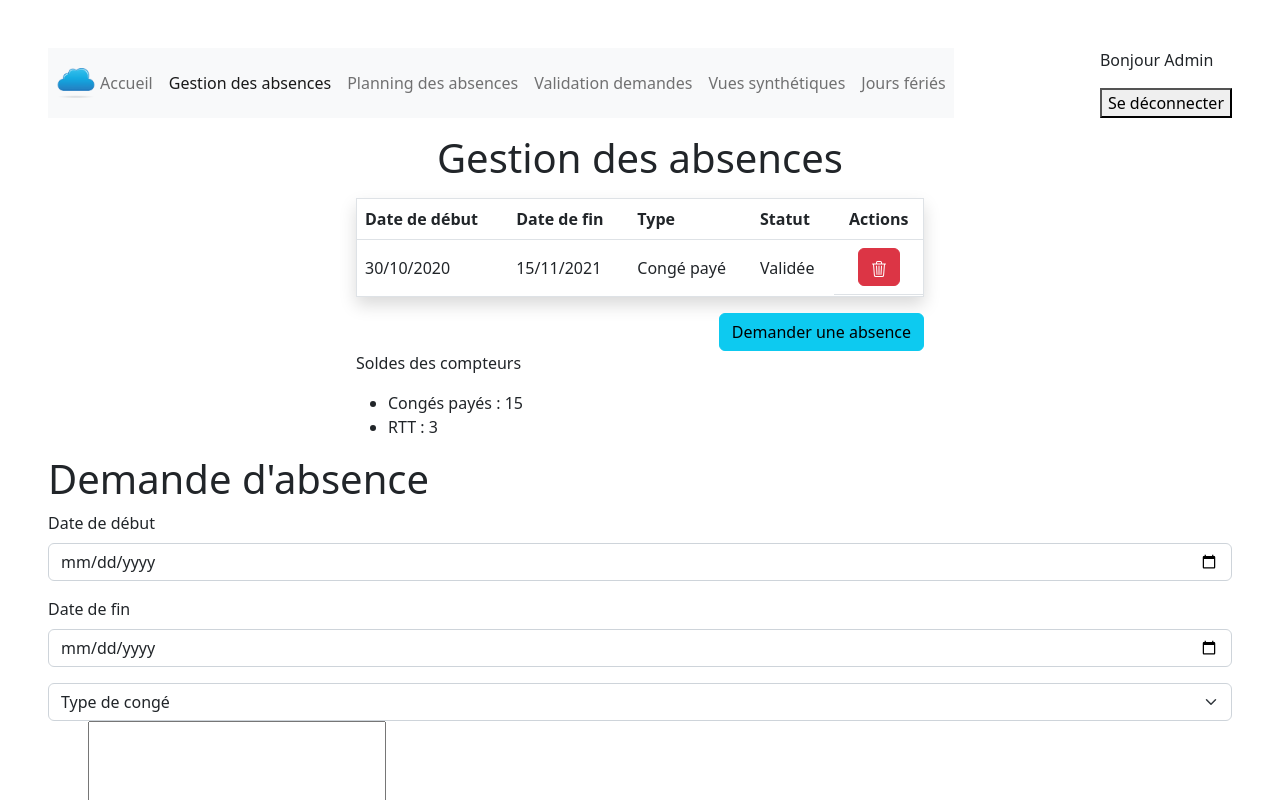
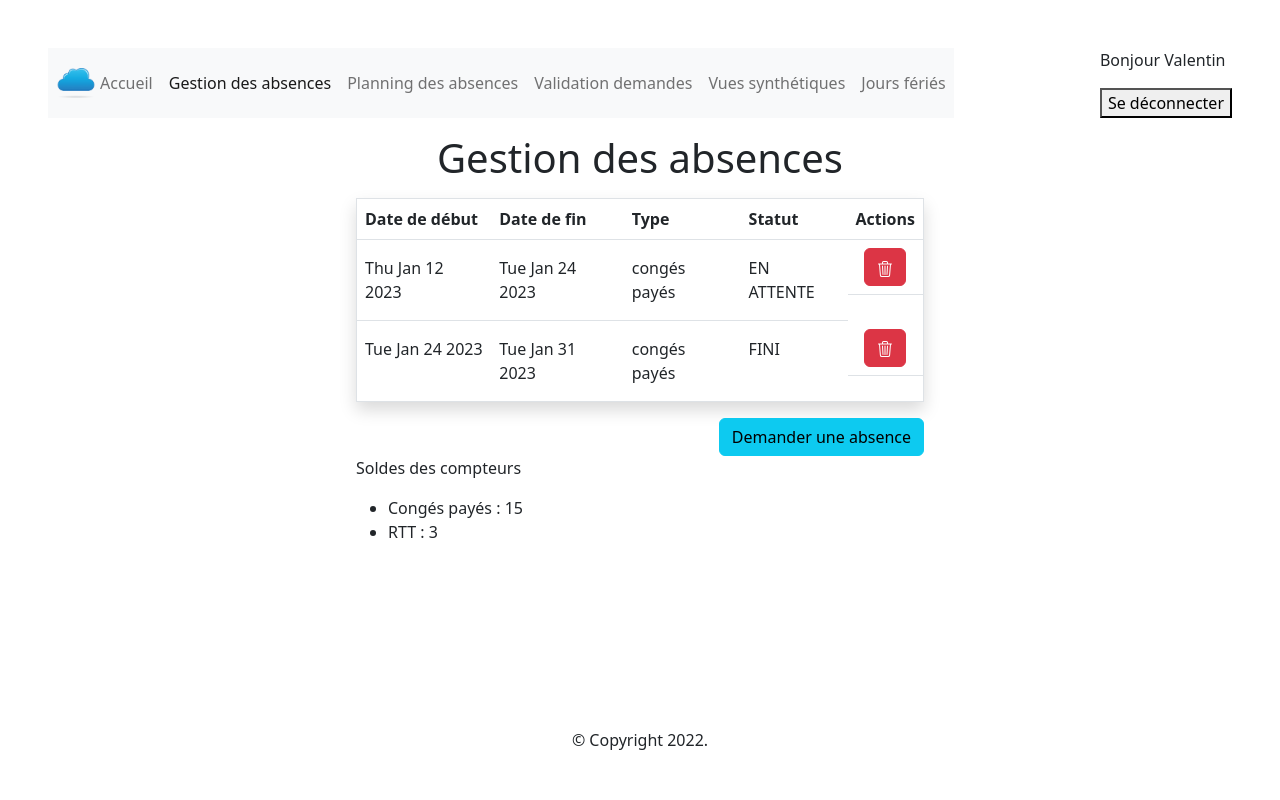
Before and after one commit to Damien-LAITANI/Gestion_absences_React_Node, a React (Create React App) app in the folder app-react/: page /absences in a window 1280 px wide. Shown: the top 800 px of the page. Built offline with nearby package versions, Linux system fonts and the light colour scheme.

Commit message:
Affichage avec données utilisateur en dur

```diff
--- a/app-react/src/App.tsx
+++ b/app-react/src/App.tsx
@@ -1,3 +1,4 @@
+import { useState } from 'react';
 import { Navigate, Route, Routes } from 'react-router';
 import Footer from './components/Footer/Footer';
 import Header from './components/Header/Header';
@@ -9,13 +10,56 @@ import Planning from './features/components/Planning/Planning';
 import ReportList from './features/components/ReportList/ReportList';
 
 const App = () => {
+	const absences = [
+		{
+			startDate: new Date(2022, 12, 12),
+			endDate: new Date(2022, 12, 24),
+			type: 'congés payés',
+			motif: 'vacances',
+			status: 'EN ATTENTE',
+		},
+		{
+			startDate: new Date(2022, 12, 24),
+			endDate: new Date(2022, 12, 31),
+			type: 'congés payés',
+			motif: 'vacances',
+			status: 'FINI',
+		},
+	];
+	const connectedUser: {
+		firstname: string;
+		lastname: string;
+		email: string;
+		password: string;
+		roles: string[];
+		absences: any[];
+		employees: string[]; // IDs
+		superior: string; // ID
+		id: string;
+	} = {
+		firstname: 'Valentin',
+		lastname: 'SILVESTRE',
+		email: 'val@gmail.fr',
+		password: '123456789',
+		roles: ['ADMIN', 'MANAGER'],
+		absences: absences,
+		employees: [], // IDs
+		superior: 'ae123456', // ID
+		id: 'azeertsddv',
+	};
+
+	const [user, setUser] = useState(connectedUser);
+
 	return (
 		<div className="app container-fluid min-vh-100 d-flex flex-column p-5">
-			<Header />
+			<Header user={user} />
 			<main className="flex-grow-1">
 				<Routes>
 					<Route path="/" element={<h1>Accueil</h1>} />
-					<Route path="/absences" element={<Absences />} />
+					<Route
+						path="/absences"
+						element={<Absences user={user} />}
+					/>
 					<Route path="/planning" element={<Planning />} />
 					<Route
 						path="/absences-process"
--- a/app-react/src/components/Header/Header.tsx
+++ b/app-react/src/components/Header/Header.tsx
@@ -1,11 +1,15 @@
 import Nav from '../Nav/Nav';
 
-const Header = () => {
+interface IHeaderProps {
+	user: any;
+}
+
+const Header = ({ user }: IHeaderProps) => {
 	return (
 		<header className="d-flex justify-content-between">
 			<Nav />
 			<div>
-				<p>Bonjour Admin</p>
+				<p>Bonjour {user.firstname}</p>
 				<button>Se déconnecter</button>
 			</div>
 		</header>
--- a/app-react/src/features/components/AbsenceForm/AbsenceForm.tsx
+++ b/app-react/src/features/components/AbsenceForm/AbsenceForm.tsx
@@ -1,4 +1,13 @@
-const AbsenceForm = () => {
+interface IAbsenceListProps {
+	setShowAbsenceForm: Function;
+	user: any;
+}
+
+const AbsenceForm = ({ setShowAbsenceForm }: IAbsenceListProps) => {
+	const toggleShowAbsenceForm = () => {
+		setShowAbsenceForm(false);
+	};
+
 	return (
 		<>
 			<h1>Demande d'absence</h1>
@@ -40,10 +49,18 @@ const AbsenceForm = () => {
 					cols={30}
 					rows={10}
 				></textarea>
-				<button type="submit" className="btn btn-success">
+				<button
+					type="submit"
+					className="btn btn-success"
+					onClick={toggleShowAbsenceForm}
+				>
 					Valider
 				</button>
-				<button type="reset" className="btn btn-danger">
+				<button
+					type="reset"
+					className="btn btn-danger"
+					onClick={toggleShowAbsenceForm}
+				>
 					Annuler
 				</button>
 			</form>
--- a/app-react/src/features/components/AbsenceList/AbsenceList.tsx
+++ b/app-react/src/features/components/AbsenceList/AbsenceList.tsx
@@ -1,5 +1,15 @@
 import AbsenceModal from '../AbsenceModal/AbsenceModal';
-const AbsenceList = () => {
+
+interface IAbsenceListProps {
+	setShowAbsenceForm: Function;
+	user: any;
+}
+
+const AbsenceList = ({ setShowAbsenceForm, user }: IAbsenceListProps) => {
+	const toggleShowAbsenceForm = () => {
+		setShowAbsenceForm(true);
+	};
+
 	return (
 		<div className="w-50 d-flex flex-column mx-auto container">
 			<h1 className="text-center my-3">Gestion des absences</h1>
@@ -16,18 +26,29 @@ const AbsenceList = () => {
 					</tr>
 				</thead>
 				<tbody>
-					<tr className="container align-items-center w-100">
+					{user.absences.map((absence: any) => {
+						console.log(absence);
+
+						return (
+							<tr
+								className="container align-items-center w-100"
+								key={crypto.randomUUID()}
+							>
 								<td>
-							<p className="my-2">30/10/2020</p>
+									<p className="my-2">
+										{absence.startDate.toDateString()}
+									</p>
 								</td>
 								<td>
-							<p className="my-2">15/11/2021</p>
+									<p className="my-2">
+										{absence.endDate.toDateString()}
+									</p>
 								</td>
 								<td>
-							<p className="my-2">Congé payé</p>
+									<p className="my-2">{absence.type}</p>
 								</td>
 								<td>
-							<p className="my-2">Validée</p>
+									<p className="my-2">{absence.status}</p>
 								</td>
 								<td className="d-flex justify-content-center align-items-center">
 									<button
@@ -49,11 +70,14 @@ const AbsenceList = () => {
 									</button>
 								</td>
 							</tr>
+						);
+					})}
 				</tbody>
 			</table>
 			<button
 				className="btn btn-info ms-auto"
 				style={{ width: 'fit-content' }}
+				onClick={toggleShowAbsenceForm}
 			>
 				Demander une absence
 			</button>
--- a/app-react/src/features/components/Absences/Absences.tsx
+++ b/app-react/src/features/components/Absences/Absences.tsx
@@ -1,11 +1,26 @@
+import { useState } from 'react';
 import AbsenceForm from '../AbsenceForm/AbsenceForm';
 import AbsenceList from '../AbsenceList/AbsenceList';
 
-const Absences = () => {
+interface IAbsencesProps {
+	user: any;
+}
+
+const Absences = ({ user }: IAbsencesProps) => {
+	const [showAbsenceForm, setShowAbsenceForm] = useState<Boolean>(false);
 	return (
 		<>
-			<AbsenceList />
-			<AbsenceForm />
+			{showAbsenceForm ? (
+				<AbsenceForm
+					user={user}
+					setShowAbsenceForm={setShowAbsenceForm}
+				/>
+			) : (
+				<AbsenceList
+					user={user}
+					setShowAbsenceForm={setShowAbsenceForm}
+				/>
+			)}
 		</>
 	);
 };
```
Lines whose indentation alone changed are shown as unchanged.
